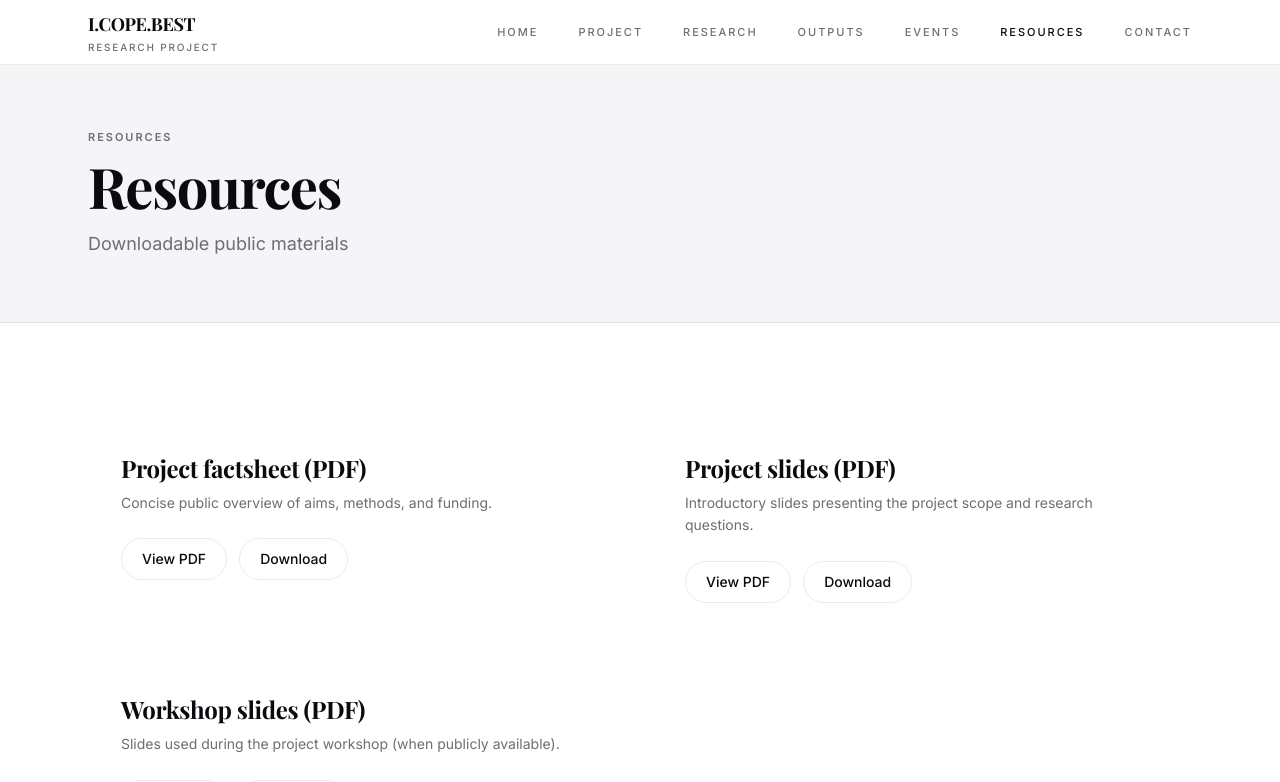
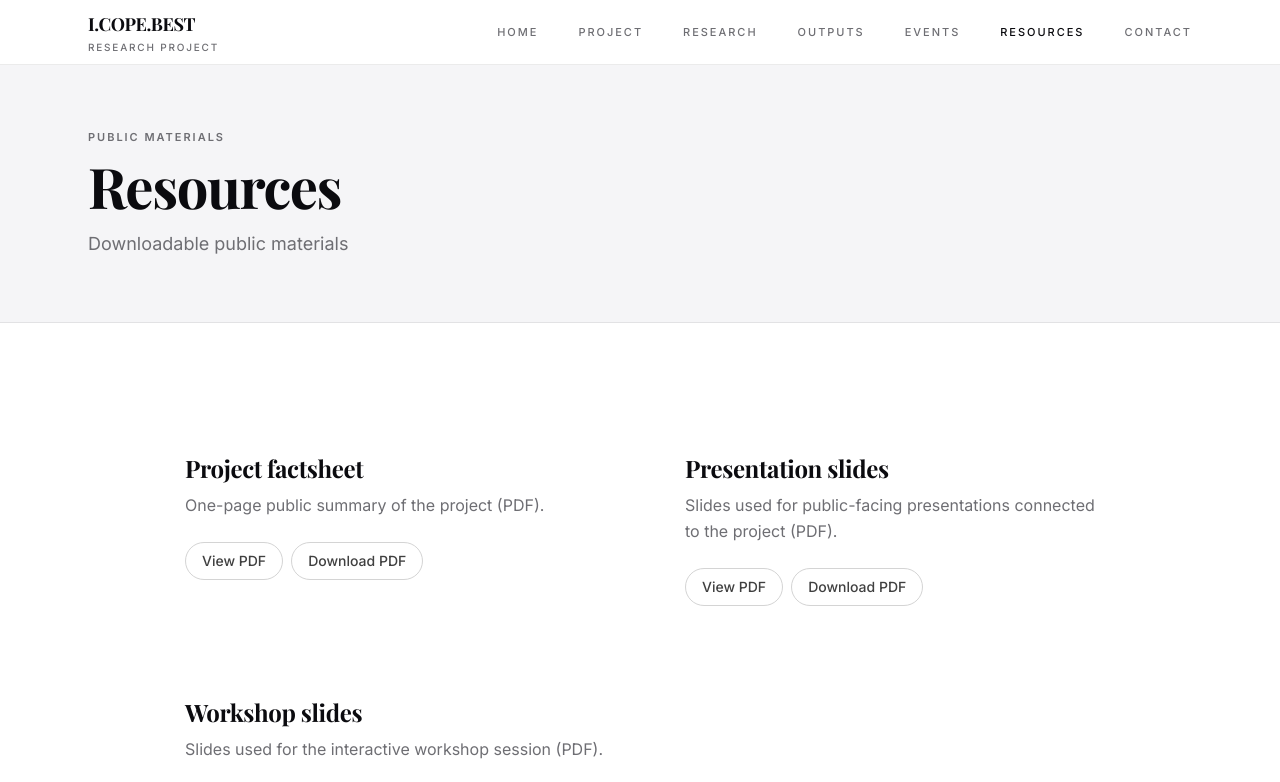
Before and after one commit to inarts/icopebest, a Next.js app: page /resources in a window 1280 px wide. Shown: the top 782 px of the page. Built offline with nearby package versions, Linux system fonts and the light colour scheme; a web font is replaced by a local one.

Commit message:
Harmonize Resources layout and button styling

```diff
--- a/app/resources/page.tsx
+++ b/app/resources/page.tsx
@@ -1,74 +1,86 @@
-// FILE: app/resources/page.tsx
+// app/resources/page.tsx
 import PageHeader from "@/components/PageHeader";
 import Card from "@/components/Card";
-import { publicDocuments } from "@/lib/content";
 
-function PdfActions({ href }: { href: string }) {
-  return (
-    <div className="flex flex-wrap gap-3 mt-6">
-      <a
-        href={href}
-        target="_blank"
-        rel="noreferrer"
-        className="inline-flex w-fit items-center justify-center rounded-full border border-border px-5 py-2.5 text-sm font-medium text-foreground hover:bg-background-muted/40 transition-colors"
-      >
-        View PDF
-      </a>
-      <a
-        href={href}
-        download
-        className="inline-flex w-fit items-center justify-center rounded-full border border-border px-5 py-2.5 text-sm font-medium text-foreground hover:bg-background-muted/40 transition-colors"
-      >
-        Download
-      </a>
-    </div>
-  );
-}
+const btn =
+  "inline-flex items-center rounded-full border border-neutral-300 bg-white px-4 py-2 text-sm font-medium text-neutral-700 hover:text-neutral-900 hover:bg-neutral-50 transition";
+
+type Resource = {
+  title: string;
+  description: string;
+  viewHref: string;
+  downloadHref: string;
+  wide?: boolean;
+};
+
+const resources: Resource[] = [
+  {
+    title: "Project factsheet",
+    description:
+      "One-page public summary of the project (PDF).",
+    viewHref: "/documents/factsheet/icopebest_factsheet.pdf",
+    downloadHref: "/documents/factsheet/icopebest_factsheet.pdf",
+  },
+  {
+    title: "Presentation slides",
+    description:
+      "Slides used for public-facing presentations connected to the project (PDF).",
+    viewHref: "/documents/slides/icopebest_presentation_slides.pdf",
+    downloadHref: "/documents/slides/icopebest_presentation_slides.pdf",
+  },
+  {
+    title: "Workshop slides",
+    description:
+      "Slides used for the interactive workshop session (PDF).",
+    viewHref: "/documents/slides/icopebest_workshop_slides.pdf",
+    downloadHref: "/documents/slides/icopebest_workshop_slides.pdf",
+    wide: true,
+  },
+];
 
 export default function ResourcesPage() {
   return (
     <>
       <PageHeader
-        eyebrow="RESOURCES"
+        eyebrow="PUBLIC MATERIALS"
         title="Resources"
         subtitle="Downloadable public materials"
       />
 
-      <div className="max-w-6xl mx-auto px-6 py-24">
+      <div className="max-w-5xl mx-auto px-6 py-24">
         <div className="grid grid-cols-1 md:grid-cols-2 gap-6">
-          <Card className="flex flex-col h-full bg-background-muted/50 border-transparent p-10">
-            <h2 className="text-2xl font-serif font-bold text-foreground mb-2">
-              {publicDocuments.factsheet.title}
-            </h2>
-            <p className="text-foreground-muted leading-relaxed text-sm">
-              {publicDocuments.factsheet.note}
-            </p>
-            <PdfActions href={publicDocuments.factsheet.href} />
-          </Card>
+          {resources.map((r) => (
+            <Card
+              key={r.title}
+              className={[
+                "flex flex-col h-full bg-background-muted/50 border-transparent",
+                "p-8",
+                r.wide ? "md:col-span-2" : "",
+              ].join(" ")}
+            >
+              <h2 className="text-2xl font-serif font-bold text-foreground mb-2">
+                {r.title}
+              </h2>
 
-          {"slides" in publicDocuments && (
-            <Card className="flex flex-col h-full bg-background-muted/50 border-transparent p-10">
-              <h2 className="text-2xl font-serif font-bold text-foreground mb-2">
-                {publicDocuments.slides.title}
-              </h2>
-              <p className="text-foreground-muted leading-relaxed text-sm">
-                {publicDocuments.slides.note}
+              <p className="text-foreground-muted leading-relaxed text-base">
+                {r.description}
               </p>
-              <PdfActions href={publicDocuments.slides.href} />
+
+              <div className="flex flex-wrap gap-2 mt-6">
+                <a
+                  href={r.viewHref}
+                  target="_blank"
+                  rel="noreferrer"
+                  className={btn}
+                >
+                  View PDF
+                </a>
+                <a href={r.downloadHref} download className={btn}>
+                  Download PDF
+                </a>
+              </div>
             </Card>
-          )}
-
-          {"workshopSlides" in publicDocuments && (
-            <Card className="flex flex-col h-full bg-background-muted/50 border-transparent p-10 md:col-span-2">
-              <h2 className="text-2xl font-serif font-bold text-foreground mb-2">
-                {publicDocuments.workshopSlides.title}
-              </h2>
-              <p className="text-foreground-muted leading-relaxed text-sm max-w-3xl">
-                {publicDocuments.workshopSlides.note}
-              </p>
-              <PdfActions href={publicDocuments.workshopSlides.href} />
-            </Card>
-          )}
+          ))}
         </div>
       </div>
     </>
```
